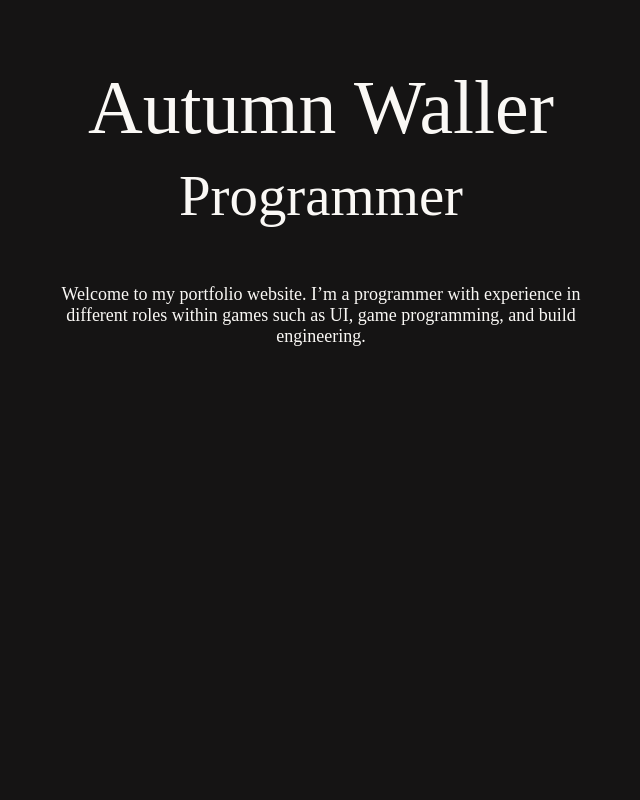
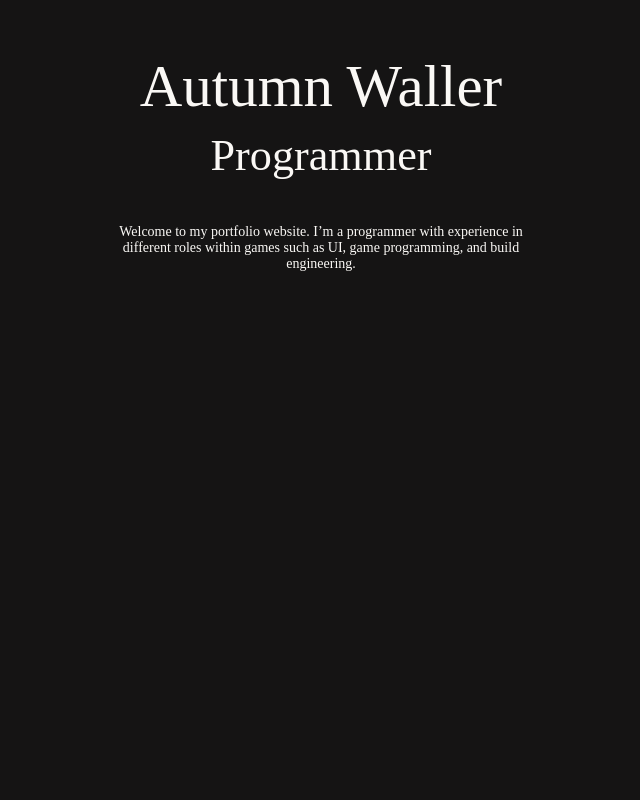
Before and after one commit to AutumnWaller/AutumnWaller.github.io, a Preact app: page / in a window 1280 px wide. Shown: the top 800 px of the page, without its empty margins (319-959 px from the left). Built offline with nearby package versions, Linux system fonts and the light colour scheme.

Commit message:
Change resolution font sizes

```diff
--- a/src/css/app.css
+++ b/src/css/app.css
@@ -12,7 +12,12 @@ p {
     font-size: 18px;
   }
 }
-@media screen and (max-width: 600px) {
+@media screen and (max-width: 1920px) {
+  html {
+    font-size: 16px;
+  }
+}
+@media screen and (max-width: 1440px) {
   html {
     font-size: 14px;
   }
--- a/src/sass/app.sass
+++ b/src/sass/app.sass
@@ -4,9 +4,11 @@
     html
         font-size: 18px
 
+@media screen and (max-width: 1920px)
+    html
+        font-size: 16px
 
-
-@media screen and (max-width: 600px)
+@media screen and (max-width: 1440px)
     html
         font-size: 14px
 
```
Also changed, not shown: 1 other file (tests, documents, lock files or other folders).
